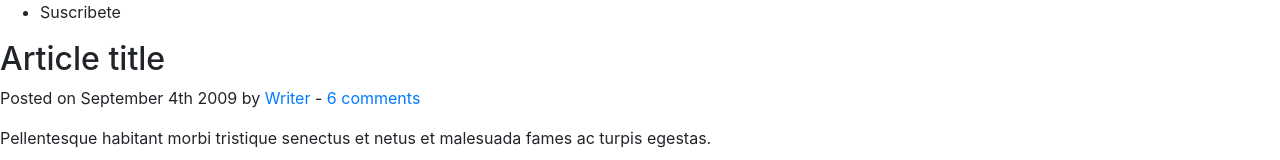
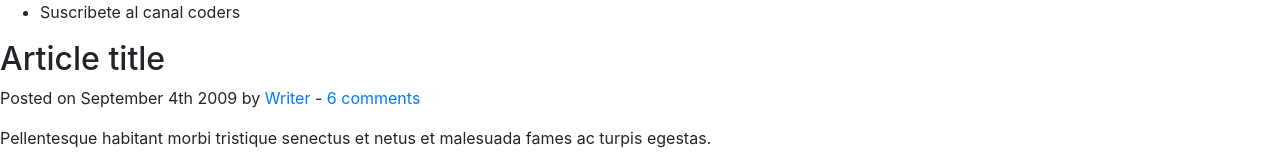
Before and after one commit to gromerog/demo-repo2, a plain HTML site: page index.html in a window 1280 px wide. Shown: the top 160 px of the page. Drawn offline with nearby package versions, Linux system fonts and the light colour scheme.

Commit message:
semodifico archivo index html

```diff
--- a/index.html
+++ b/index.html
@@ -14,7 +14,7 @@
 	<header>
 		<nav>
 			<ul>
-				<li>Suscribete</li>
+				<li>Suscribete al canal coders</li>
 			</ul>
 		</nav>
 	</header>
```
